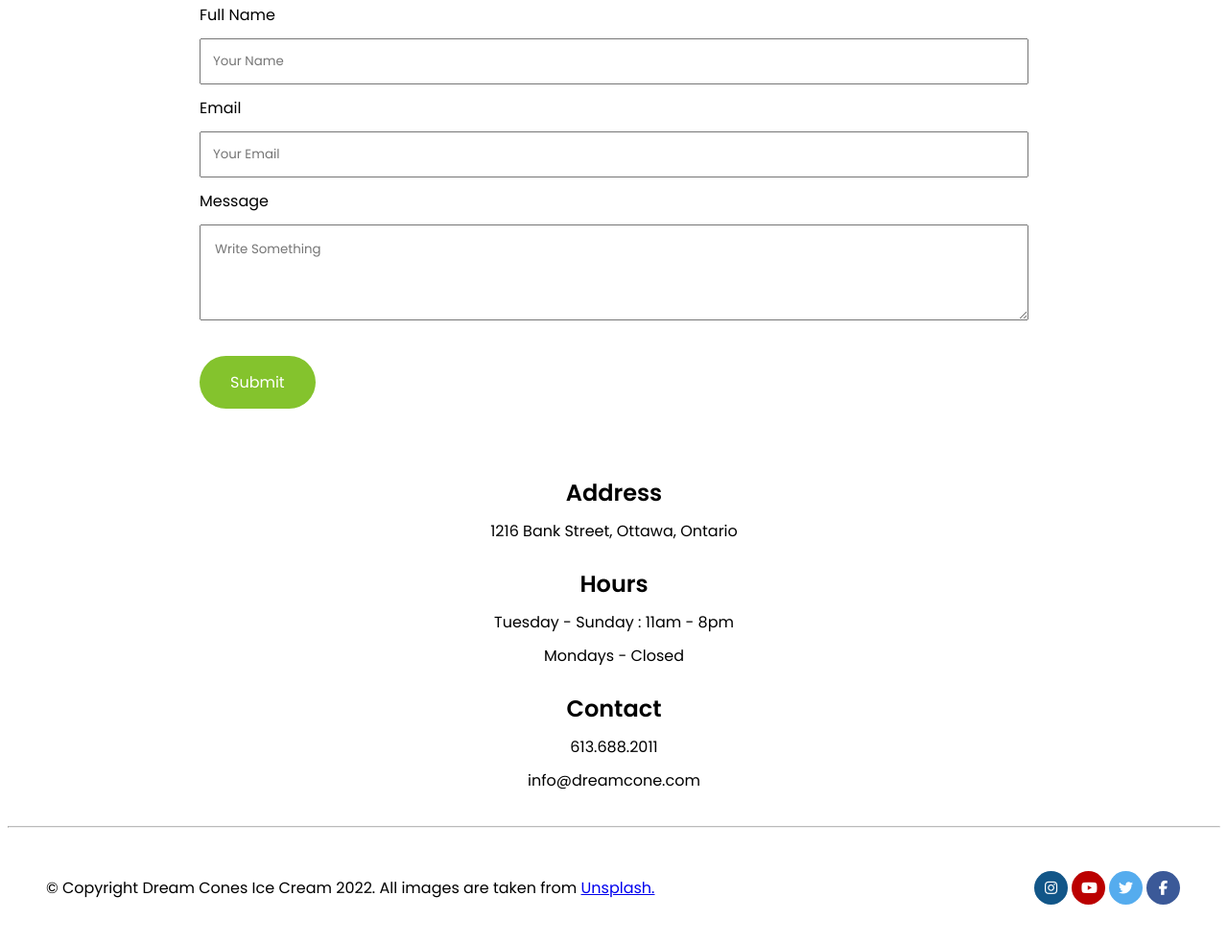
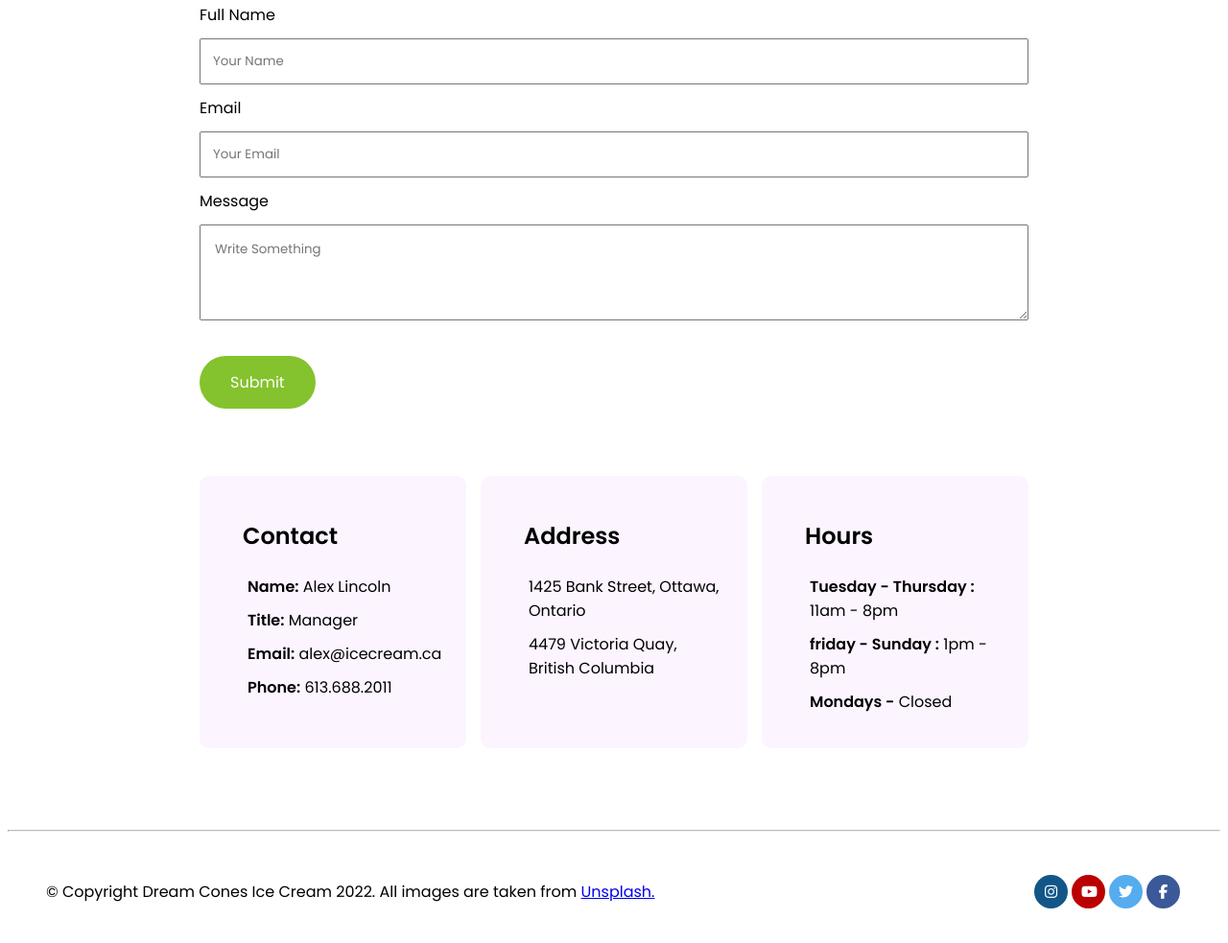
Before and after one commit to pera0043/mtm6201-midterm, a plain HTML site: page contact.html in a window 1280 px wide. Shown: the part 356-1339 px from the top of the page at 96% size. Drawn offline with Linux system fonts and the light colour scheme; a web font is replaced by a local one.

Commit message:
Adds aria, schema and animations

```diff
--- a/contact.html
+++ b/contact.html
@@ -28,6 +28,8 @@
                 <li><a href="#">Shop</a></li>
             </ul>
            </nav>
+    </header>
+
 
     <div class="products-header product-order">
         <h3>Get in Touch</h3>
@@ -58,20 +60,34 @@
     </div>
 
     <div class="more-info">
+        <div class="phone">
+            <h2>Contact</h2>
+            <!-- Adding schema to the contact section -->
+            <ul itemscope itemtype="https://schema.org/Person">
+                <li itemprop="name"> <b>Name:</b> Alex Lincoln</li>
+                <li itemprop="jobTitle"> <b>Title:</b> Manager</li>
+                <li itemprop="email"> <b>Email:</b> alex@icecream.ca</li>
+                <li itemprop="telephone"> <b>Phone:</b> 613.688.2011</li>
+            </ul>
+        </div>
+
         <div class="address">
             <h2>Address</h2>
-                <p>1216 Bank Street, Ottawa, Ontario</p>
+            <ul itemscope itemtype="https://schema.org/Restaurant">
+                <li itemprop="address">1425 Bank Street, Ottawa, Ontario </li>
+                <li itemprop="address">4479 Victoria Quay, British Columbia </li>
+            </ul>
         </div>
+
         <div class="hours">
             <h2>Hours</h2>
-                <p>Tuesday - Sunday : 11am - 8pm</p>
-                <p> Mondays - Closed</p>
+            <ul itemscope itemtype="https://schema.org/openingHours">
+                <li itemprop="openingHours"> <b>Tuesday - Thursday :</b> 11am - 8pm</li>
+                <li itemprop="openingHours"> <b>friday - Sunday :</b> 1pm - 8pm</li>
+                <li itemprop="openingHours"> <b>Mondays -</b> Closed</li>
+            </ul>
         </div>
-            <div class="phone">
-                <h2>Contact</h2>
-                <p> 613.688.2011</p>
-                <p> info@dreamcone.com</p>
-            </div>
+
     </div>
 
     <!-- Adding class of footer-line to remove styles added to the home page footer and add separate styles to products page footer-->
@@ -86,4 +102,5 @@
         </footer>
     </div>
 
-    </header>
+</body>
+</html>
--- a/css/styles.css
+++ b/css/styles.css
@@ -20,7 +20,6 @@ h3 {
 
 /* Adding styles to menu items and logo. Starting from mobile view so adding display block to show menu verticaly */
 .logo-img {
-    /* width: 70px; */
     height: 90px;
     margin-left: 40px;
     margin-top: 20px;
@@ -29,6 +28,7 @@ h3 {
     text-align: center;
 }
 
+/* giving a tags a hover style*/
 .navigation a:hover {
     color: #BD2FD9;
   }
@@ -39,11 +39,6 @@ nav ul {
     text-align: center;
 }
 
-/* Adding menu a shadow and padding to the 5th child of the list*/
-/* nav li:nth-child(5){
-   padding-bottom: 25px;
-} */
-
 /* .navigation {
     box-shadow: 0 5px 6px -6px #999;
 } */
@@ -53,9 +48,8 @@ nav ul {
     line-height: 50px;
     color: black;
     font-weight: 600;
+}
 
-
-}
 .header-section {
     position: relative;
     text-align: left;
@@ -103,6 +97,9 @@ img {
     margin: 15px 2px;
     cursor: pointer;
     border-radius: 50px;
+
+    /* Giving button a transition to make the animation smooth */
+    /* transition: 0.5s; */
 }
 
 .order-button a {
@@ -110,6 +107,7 @@ img {
     text-decoration: none;
 }
 
+/* Giving the order button an animation of scale */
 .order-button:hover {
     background: #BD2FD9;
 }
@@ -238,8 +236,14 @@ p {
     color: white;
 }
 
+/* Adding animation to products buttons*/
+.fa-arrow-right {
+    transition: 0.5s;
+}
+
 .fa-arrow-right:hover {
     background: #84C32D;
+    transform: scale(1.1);
 }
 
 .why {
@@ -267,6 +271,8 @@ p {
     margin: 4px 2px;
     cursor: pointer;
     border-radius: 50px;
+     /* Giving button a transition to make the animation smooth */
+    transition: 0.5s;
 }
 
 .why-choose-button a {
@@ -274,8 +280,10 @@ p {
     text-decoration: none;
 }
 
+/* Adding animation to why choose section buttons*/
 .why-choose-button:hover {
     background: #BD2FD9;
+    transform: scale(1.1);
 }
 
 .why img {
@@ -319,6 +327,7 @@ p {
     margin: 25px 0px 45px 0px;
     cursor: pointer;
     border-radius: 50px;
+    transition: 0.5s;
 }
 
 .testimonials-button a {
@@ -326,8 +335,10 @@ p {
     text-decoration: none;
 }
 
+/* Adding animation to testimonials section button*/
 .testimonials-button:hover {
     background: #BD2FD9;
+    transform: scale(1.1);
 }
 
 .newsletter input {
@@ -470,10 +481,12 @@ input[type=submit] {
     border-radius: 50px;
     cursor: pointer;
     font-family:'Poppins', sans-serif;
+    transition: 0.5s;
 }
 
 input[type=submit]:hover {
     background: #BD2FD9;
+    transform: scale(1.1);
 }
 
 .form {
@@ -482,10 +495,32 @@ input[type=submit]:hover {
 }
 
 /* Adding styles to contact page more info section */
+.more-info {
+    margin-left: 50px;
+    margin-right: 50px;
+}
+
 .more-info h2 {
-    text-align: center;
-    margin-bottom: 0;
-    margin-top: 25px;
+    text-align: left;
+    padding-left: 35px;
+}
+
+.more-info ul li {
+    list-style-type: none;
+    padding-bottom: 10px;
+}
+
+.address {
+    background-color: #FCF4FF;
+    border-radius: 10px;
+    padding: 25px;
+    margin-bottom: 35px;
+}
+.hours {
+    background-color: #FCF4FF;
+    border-radius: 10px;
+    padding: 25px;
+    margin-bottom: 35px;
 }
 
 .more-info p {
@@ -495,6 +530,36 @@ input[type=submit]:hover {
 
 .phone {
     margin-bottom: 35px;
+    background-color: #FCF4FF;
+    border-radius: 10px;
+    padding: 25px;
+}
+
+/* adding styles to skip links and hiding it from the page */
+.skip-links {
+    list-style: none;
+    margin: 0;
+    padding: 0;
+}
+.skip-links a {
+    position: absolute;
+    top: -3em;
+    background-color: black;
+    color: white;
+    padding: .5em 1em;
+    font-weight: bold;
+}
+
+.skip-links a:focus {
+    top: 0;
+}
+/* Adding animation to buttons in produts page */
+.order {
+    transition: 0.5s;
+}
+
+.order:hover {
+    transform: scale(1.1);
 }
 
 
@@ -532,6 +597,10 @@ Desktop view css starts here. Adding media querie to add styles for minimum widt
         background-color: wheat;
         border-radius: 30px;
         padding: 15px 25px 15px 25px;
+    }
+
+    .overlay .order-button {
+        margin-top: 25px;
     }
 
     .overlay {
@@ -857,7 +926,52 @@ Desktop view css starts here. Adding media querie to add styles for minimum widt
 
     }
 
-    /* Adding styles to contact page more info section */
+    /* using grid to display content in one line in the contact page more info section */
+    .more-info {
+        display: grid;
+        grid-template-columns: 1fr 1fr 1fr;
+        margin: 0px 200px 50px 200px;
+        gap: 15px;
+    }
+    .more-info p {
+        margin-top: 0;
+    }
+    .more-info h2 {
+        margin-bottom: 7px;
+    }
+
+    .more-info ul li {
+        padding-left: 0;
+    }
+
+    .phone {
+        grid-column-start: 1;
+        grid-column-end: 2;
+        padding: 25px 25px 10px 10px;
+        display: flex;
+        flex-direction: column;
+        flex-wrap: wrap;
+    }
+
+    .address {
+        grid-column-start: 2;
+        grid-column-end: 3;
+        padding: 25px 25px 10px 10px;
+        display: flex;
+        flex-direction: column;
+        flex-wrap: wrap;
+    }
+
+    .hours {
+        grid-column-start: 3;
+        grid-column-end: 4;
+        padding: 25px 25px 10px 10px;
+        display: flex;
+        flex-direction: column;
+        flex-wrap: wrap;
+
+    }
+
 
 
 
```
Also changed, not shown: index.html (+16 -9 lines), products.html (+7 -7 lines). Lines whose indentation alone changed are shown as unchanged.
